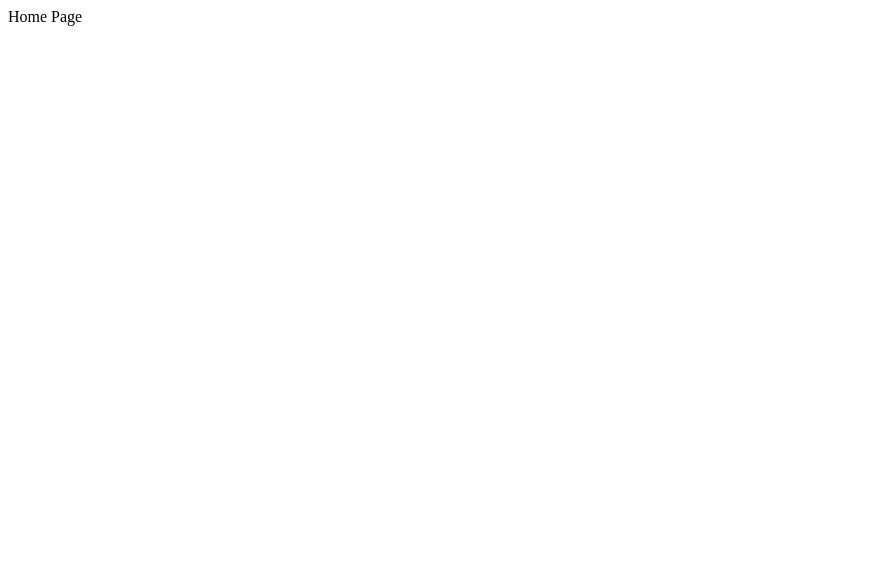
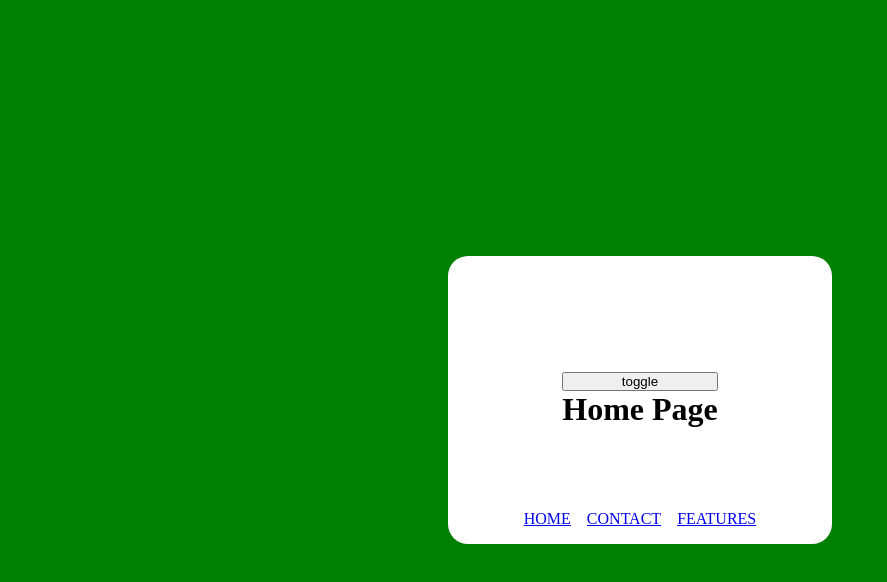
Before and after one commit to jerrywonderr/simple-dark-light-mode-demo, a plain HTML site: page index.html in a window 1280 px wide. Shown: the whole page, without its empty margins (0-887 px from the left). Drawn offline with Linux system fonts and the light colour scheme.

Commit message:
feat: complete light-dark mode feature

```diff
--- a/index.html
+++ b/index.html
@@ -3,9 +3,22 @@
 <head>
   <meta charset="UTF-8">
   <meta name="viewport" content="width=device-width, initial-scale=1.0">
+  <link id="stylesheet" rel="stylesheet">
+  <link rel="stylesheet" href="/styles/index.css">
   <title>Light-Dark Demo</title>
 </head>
 <body>
-  Home Page
+  <div class="container">
+    <div class="inner">
+      <button id="toggleBtn">toggle</button>
+      <h1>Home Page</h1>
+      <div class="nav">
+        <a href="/">HOME</a>
+        <a href="/pages/contact.html">CONTACT</a>
+        <a href="/pages/features.html">FEATURES</a>
+      </div>
+    </div>
+  </div>
+  <script src="/scripts/color-mode.js"></script>
 </body>
 </html>
--- /dev/null
+++ b/scripts/color-mode.js
@@ -0,0 +1,33 @@
+/**
+ * This function sets the color mode of the app based
+ * on a variable stored in localStorage
+ */
+const setColorMode = () => {
+  const colorMode = localStorage.getItem("mode");
+  const href = colorMode === "dark" ? "/styles/dark-mode.css" : "/styles/light-mode.css";
+  const link = document.getElementById("stylesheet");
+  link.setAttribute("href", href)
+  console.log(href)
+}
+
+/**
+ * This function toggles the color mode and refreshes
+ * the page so the color mode can take effect
+ */
+const toggleColorMode = () => {
+  const colorMode = localStorage.getItem("mode");
+  const mode = colorMode === "dark" ? "light" : "dark"
+  localStorage.setItem("mode", mode)
+  location.reload()
+}
+
+window.onload = () => {
+  setColorMode(); // Set the color mode on load
+
+  const toggleBtn = document.getElementById("toggleBtn")
+  if (toggleBtn) {
+    // The toggle button is not on all pages
+    // this checks if the button is present before adding the event listener
+    toggleBtn.addEventListener("click", toggleColorMode)
+  }
+}
--- a/styles/dark-mode.css
+++ b/styles/dark-mode.css
@@ -0,0 +1,5 @@
+* {
+  --bg-color1: black;
+  --bg-color2: orange;
+  --text-color: white;
+}
--- /dev/null
+++ b/styles/index.css
@@ -0,0 +1,38 @@
+*,body {
+  padding: 0;
+  margin: 0;
+}
+
+.container {
+  display: flex;
+  justify-content: center;
+  align-items: center;
+  background-color: var(--bg-color1);
+  height: 100vh;
+  transition: all 3s ease-in;
+}
+
+.inner {
+  height: 18rem;
+  width: 24rem;
+  background-color: var(--bg-color2);
+  position: relative;
+  display: grid;
+  place-content: center;
+  border-radius: 20px;
+}
+
+.inner h1 {
+  color: var(--text-color)
+}
+
+.nav {
+  padding-bottom: 1rem;
+  width: 100%;
+  display: flex;
+  justify-content: center;
+  column-gap: 1rem;
+  position: absolute;
+  bottom: 0;
+  left: 0;
+}
--- a/styles/light-mode.css
+++ b/styles/light-mode.css
@@ -0,0 +1,5 @@
+* {
+  --bg-color1: green;
+  --bg-color2: white;
+  --text-color: black;
+}
```
Also changed, not shown: pages/contact.html (+13 -1 lines), pages/features.html (+13 -1 lines), styles/variables.css (deleted).
